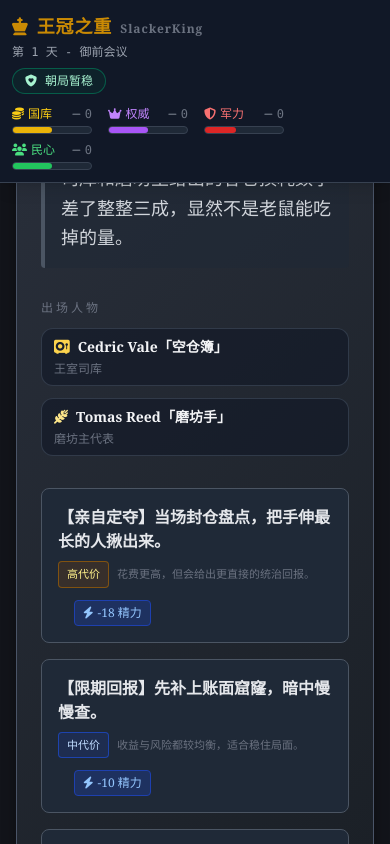
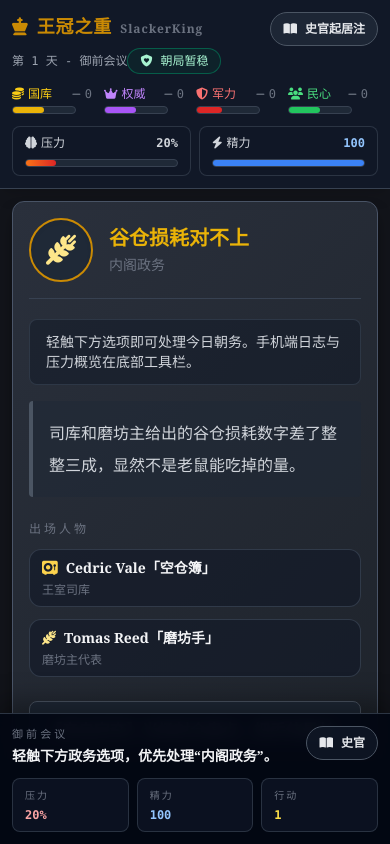
Before and after one commit to onovich/SlackerKing, a React (Vite) app: page / in a window 390 px wide. Built offline with nearby package versions, Linux system fonts and the light colour scheme.

Commit message:
Adapt UI for mobile and desktop

```diff
--- a/src/App.jsx
+++ b/src/App.jsx
@@ -1,10 +1,11 @@
-import { useEffect, useMemo } from 'react';
+import { useEffect, useMemo, useState } from 'react';
 import { useGameSession } from './logic/hooks/useGameSession';
 import { getCourtFigures, getFactionOverview, getRegimeSummary, getVisibleRisks, isMorningChoiceAvailable } from './logic/engine/gameEngine';
 import { locations } from './data/gameContent';
 import { TopBar } from './view/components/TopBar';
 import { DesktopCompanion } from './view/components/DesktopCompanion';
 import { LogPanel } from './view/components/LogPanel';
+import { MobileActionBar } from './view/components/MobileActionBar';
 import { ResumePrompt } from './view/components/ResumePrompt';
 import { MorningScreen } from './view/screens/MorningScreen';
 import { AfternoonScreen } from './view/screens/AfternoonScreen';
@@ -24,6 +25,7 @@ function FloatingTexts({ items }) {
 }
 
 export default function App() {
+  const [mobileLogOpen, setMobileLogOpen] = useState(false);
   const {
     gameState,
     runRecords,
@@ -46,6 +48,10 @@ export default function App() {
   useEffect(() => {
     document.title = 'SlackerKing';
   }, []);
+
+  useEffect(() => {
+    setMobileLogOpen(false);
+  }, [gameState.phase, gameState.isGameOver]);
 
   const choiceAvailability = useMemo(
     () => Object.fromEntries(
@@ -122,13 +128,13 @@ export default function App() {
   return (
     <div className={`app-shell relative flex h-screen w-screen flex-col selection:bg-yellow-700 selection:text-white ${damageFlash ? 'damage-flash' : ''}`}>
       <div className="flex h-full w-full flex-col xl:mx-auto xl:max-w-[1720px] xl:px-5 xl:py-4">
-        <TopBar gameState={gameState} visibleRisks={visibleRisks} />
+        <TopBar gameState={gameState} visibleRisks={visibleRisks} onOpenLog={() => setMobileLogOpen(true)} />
 
-        <main className="flex flex-1 overflow-hidden xl:gap-5 xl:overflow-visible xl:pt-4">
+        <main className="flex flex-1 overflow-hidden pb-24 xl:gap-5 xl:overflow-visible xl:pb-0 xl:pt-4">
           <DesktopCompanion gameState={gameState} currentEvent={currentEvent} visibleRisks={visibleRisks} factionOverview={factionOverview} courtFigures={courtFigures} runRecords={runRecords} />
 
           <div
-            className="relative flex flex-1 items-center justify-center overflow-y-auto p-4 md:p-8 xl:rounded-[28px] xl:border xl:border-gray-700/80 xl:bg-[radial-gradient(circle_at_top,_rgba(74,85,104,0.28),_rgba(18,20,26,0.95)_55%)] xl:shadow-[0_16px_40px_rgba(0,0,0,0.35)]"
+            className="relative flex flex-1 items-start justify-center overflow-y-auto p-3 pb-28 sm:p-4 sm:pb-32 md:items-center md:p-8 md:pb-8 xl:rounded-[28px] xl:border xl:border-gray-700/80 xl:bg-[radial-gradient(circle_at_top,_rgba(74,85,104,0.28),_rgba(18,20,26,0.95)_55%)] xl:shadow-[0_16px_40px_rgba(0,0,0,0.35)]"
             id="interaction-area"
           >
             {gameState.isGameOver ? (
@@ -165,6 +171,17 @@ export default function App() {
         </main>
       </div>
 
+      {mobileLogOpen ? <LogPanel logs={gameState.logs} variant="mobile" onClose={() => setMobileLogOpen(false)} /> : null}
+      {!resumePrompt ? (
+        <MobileActionBar
+          gameState={gameState}
+          currentEvent={currentEvent}
+          onOpenLog={() => setMobileLogOpen(true)}
+          onEndAfternoon={endAfternoon}
+          onNextDay={nextDay}
+        />
+      ) : null}
+
       {resumePrompt ? (
         <ResumePrompt
           savedRun={resumePrompt}
--- a/src/styles.css
+++ b/src/styles.css
@@ -30,6 +30,14 @@ button {
 
 .app-shell {
   background-color: #12141a;
+}
+
+.mobile-dock {
+  padding-bottom: calc(0.75rem + env(safe-area-inset-bottom));
+}
+
+.mobile-log-panel {
+  animation: slideUpSheet 0.22s ease-out;
 }
 
 @media (min-width: 1280px) {
@@ -105,6 +113,17 @@ button {
   }
 }
 
+@keyframes slideUpSheet {
+  0% {
+    opacity: 0;
+    transform: translateY(18px);
+  }
+  100% {
+    opacity: 1;
+    transform: translateY(0);
+  }
+}
+
 .two-line-clamp {
   line-clamp: 2;
   display: -webkit-box;
--- /dev/null
+++ b/src/view/components/MobileActionBar.jsx
@@ -0,0 +1,77 @@
+import { getPhaseName } from '../../logic/engine/gameEngine';
+
+function getTip(gameState, currentEvent) {
+  if (gameState.phase === 'morning') {
+    return currentEvent?.tag ? `轻触下方政务选项，优先处理“${currentEvent.tag}”。` : '轻触下方政务选项推进一天。';
+  }
+
+  if (gameState.phase === 'afternoon') {
+    return `还剩 ${gameState.player.ap} 点行动力，轻触地点巡幸，或直接结束午后。`;
+  }
+
+  return '先看完夜报，再进入下一天。';
+}
+
+export function MobileActionBar({ gameState, currentEvent, onOpenLog, onEndAfternoon, onNextDay }) {
+  if (gameState.isGameOver) {
+    return null;
+  }
+
+  const showEndAfternoon = gameState.phase === 'afternoon';
+  const showNextDay = gameState.phase === 'night';
+
+  return (
+    <div className="mobile-dock fixed inset-x-0 bottom-0 z-30 border-t border-gray-700/80 bg-gray-950/95 px-3 pb-[calc(0.75rem+env(safe-area-inset-bottom))] pt-3 shadow-[0_-12px_24px_rgba(0,0,0,0.35)] backdrop-blur md:hidden">
+      <div className="mx-auto flex max-w-3xl flex-col gap-3">
+        <div className="flex items-start justify-between gap-3">
+          <div className="min-w-0">
+            <div className="text-[11px] uppercase tracking-[0.28em] text-gray-500">{getPhaseName(gameState.phase)}</div>
+            <div className="mt-1 text-sm font-semibold text-gray-100">{getTip(gameState, currentEvent)}</div>
+          </div>
+          <button
+            type="button"
+            onClick={onOpenLog}
+            className="shrink-0 rounded-full border border-gray-600 bg-gray-900/80 px-3 py-2 text-xs font-semibold text-gray-200"
+          >
+            <i className="fas fa-book-open mr-2" />史官
+          </button>
+        </div>
+
+        <div className="grid grid-cols-3 gap-2 text-xs">
+          <div className="rounded-lg border border-gray-700/70 bg-gray-900/70 px-3 py-2 text-gray-300">
+            <div className="text-[10px] uppercase tracking-[0.2em] text-gray-500">压力</div>
+            <div className="mt-1 font-mono font-bold text-red-300">{gameState.player.stress}%</div>
+          </div>
+          <div className="rounded-lg border border-gray-700/70 bg-gray-900/70 px-3 py-2 text-gray-300">
+            <div className="text-[10px] uppercase tracking-[0.2em] text-gray-500">精力</div>
+            <div className="mt-1 font-mono font-bold text-blue-300">{gameState.player.energy}</div>
+          </div>
+          <div className="rounded-lg border border-gray-700/70 bg-gray-900/70 px-3 py-2 text-gray-300">
+            <div className="text-[10px] uppercase tracking-[0.2em] text-gray-500">行动</div>
+            <div className="mt-1 font-mono font-bold text-yellow-300">{gameState.phase === 'afternoon' ? gameState.player.ap : gameState.day}</div>
+          </div>
+        </div>
+
+        {showEndAfternoon ? (
+          <button
+            type="button"
+            onClick={onEndAfternoon}
+            className="w-full rounded-xl border border-gray-500 bg-gradient-to-r from-gray-700 to-gray-600 px-4 py-3 text-sm font-bold tracking-wide text-white"
+          >
+            回寝宫安歇 <i className="fas fa-bed ml-2" />
+          </button>
+        ) : null}
+
+        {showNextDay ? (
+          <button
+            type="button"
+            onClick={onNextDay}
+            className="w-full rounded-xl border border-yellow-500 bg-yellow-700 px-4 py-3 text-sm font-bold tracking-wide text-white"
+          >
+            进入下一天 <i className="fas fa-sun ml-2" />
+          </button>
+        ) : null}
+      </div>
+    </div>
+  );
+}
--- a/src/view/components/TopBar.jsx
+++ b/src/view/components/TopBar.jsx
@@ -20,7 +20,7 @@ function ResourceMeter({ type, value, delta }) {
   const deltaMeta = formatDelta(delta);
 
   return (
-    <div className="resource-group" data-type={type}>
+    <div className="resource-group min-w-[5rem]" data-type={type}>
       <div className="mb-1 flex justify-between text-xs">
         <span className={meta.textColor}>
           <i className={`fas ${meta.icon} mr-1`} />
@@ -31,7 +31,7 @@ function ResourceMeter({ type, value, delta }) {
           {deltaMeta.label}
         </span>
       </div>
-      <div className="relative h-2 w-20 rounded-full border border-gray-700 bg-gray-800 md:w-24">
+      <div className="relative h-2 w-16 rounded-full border border-gray-700 bg-gray-800 sm:w-20 md:w-24">
         <div
           className={`bar-transition h-full rounded-full ${isLow ? 'animate-pulse bg-red-500' : meta.barColor}`}
           style={{ width: `${safeValue}%` }}
@@ -81,12 +81,12 @@ function RiskBadge({ visibleRisks }) {
   );
 }
 
-export function TopBar({ gameState, visibleRisks }) {
+export function TopBar({ gameState, visibleRisks, onOpenLog }) {
   const stressAlert = gameState.player.stress > 80;
 
   return (
-    <header className="z-10 flex flex-wrap items-center justify-between border-b border-gray-700 bg-gray-900 p-3 shadow-lg xl:rounded-[24px] xl:border xl:px-5 xl:py-4 xl:shadow-[0_10px_30px_rgba(0,0,0,0.25)]">
-      <div className="flex min-w-[200px] flex-col">
+    <header className="z-10 flex flex-wrap items-start justify-between gap-3 border-b border-gray-700 bg-gray-900 p-3 shadow-lg xl:rounded-[24px] xl:border xl:px-5 xl:py-4 xl:shadow-[0_10px_30px_rgba(0,0,0,0.25)]">
+      <div className="min-w-0 flex-1">
         <h1 className="text-lg font-bold tracking-wider text-yellow-600">
           <i className="fas fa-chess-king mr-2" />
           王冠之重
@@ -96,10 +96,40 @@ export function TopBar({ gameState, visibleRisks }) {
         <RiskBadge visibleRisks={visibleRisks} />
       </div>
 
-      <div className="mt-3 flex w-full flex-wrap justify-start gap-x-4 gap-y-2 md:mt-0 md:flex-1 md:justify-center md:space-x-0 xl:w-auto xl:flex-nowrap xl:gap-x-7">
+      <button
+        type="button"
+        onClick={onOpenLog}
+        className="inline-flex shrink-0 items-center gap-2 rounded-full border border-gray-600 bg-gray-800/90 px-3 py-2 text-xs font-semibold text-gray-200 md:hidden"
+      >
+        <i className="fas fa-book-open" />
+        史官起居注
+      </button>
+
+      <div className="flex w-full flex-wrap justify-start gap-x-3 gap-y-2 md:mt-0 md:flex-1 md:justify-center md:space-x-0 xl:w-auto xl:flex-nowrap xl:gap-x-7">
         {RESOURCE_KEYS.map((key) => (
           <ResourceMeter key={key} type={key} value={gameState.resources[key]} delta={gameState.dailyChanges[key]} />
         ))}
+      </div>
+
+      <div className="grid w-full grid-cols-2 gap-2 text-xs md:hidden">
+        <div className={`rounded-lg border px-3 py-2 ${stressAlert ? 'border-red-800/70 bg-red-950/20 text-red-100' : 'border-gray-700/70 bg-gray-900/60 text-gray-300'}`}>
+          <div className="flex items-center justify-between gap-2">
+            <span><i className="fas fa-brain mr-1" />压力</span>
+            <span className="font-mono font-bold">{gameState.player.stress}%</span>
+          </div>
+          <div className="mt-2 h-2 rounded-full border border-gray-700 bg-gray-800">
+            <div className={`bar-transition h-full rounded-full ${stressAlert ? 'animate-pulse bg-red-500' : 'bg-gradient-to-r from-orange-500 to-red-600'}`} style={{ width: `${gameState.player.stress}%` }} />
+          </div>
+        </div>
+        <div className="rounded-lg border border-gray-700/70 bg-gray-900/60 px-3 py-2 text-gray-300">
+          <div className="flex items-center justify-between gap-2">
+            <span><i className="fas fa-bolt mr-1" />精力</span>
+            <span className="font-mono font-bold text-blue-300">{gameState.player.energy}</span>
+          </div>
+          <div className="mt-2 h-2 rounded-full border border-gray-700 bg-gray-800">
+            <div className="bar-transition h-full rounded-full bg-blue-500" style={{ width: `${gameState.player.energy}%` }} />
+          </div>
+        </div>
       </div>
 
       <div className="hidden min-w-[200px] justify-end space-x-6 border-l border-gray-700 pl-4 md:flex xl:min-w-[240px]">
--- a/src/view/screens/MorningScreen.jsx
+++ b/src/view/screens/MorningScreen.jsx
@@ -14,24 +14,28 @@ function FigureChip({ figure }) {
 
 export function MorningScreen({ event, availability, onChoose, locked, courtFigures = [] }) {
   return (
-    <section className="parchment flex w-full max-w-3xl flex-col rounded-xl p-6 md:p-10 xl:max-w-6xl xl:flex-row xl:gap-8 xl:p-8">
+    <section className="parchment flex w-full max-w-3xl flex-col rounded-xl p-4 sm:p-6 md:p-10 xl:max-w-6xl xl:flex-row xl:gap-8 xl:p-8">
       <div className="xl:flex xl:min-h-full xl:flex-1 xl:flex-col xl:justify-between">
-        <div className="mb-6 flex items-center border-b border-gray-700 pb-4 xl:mb-8">
+        <div className="mb-5 flex items-center border-b border-gray-700 pb-4 xl:mb-8">
           <div className="mr-4 flex h-16 w-16 items-center justify-center rounded-full border-2 border-yellow-600 bg-gray-800 shadow-inner xl:h-20 xl:w-20">
             <i className={`fas ${event.icon} ${event.color} text-3xl xl:text-4xl`} />
           </div>
           <div>
-            <h2 className="text-2xl font-bold text-yellow-500 xl:text-3xl">{event.title}</h2>
+            <h2 className="text-xl font-bold text-yellow-500 sm:text-2xl xl:text-3xl">{event.title}</h2>
             <span className="text-sm text-gray-500 xl:text-base">{event.tag}</span>
           </div>
         </div>
 
-        <p className="mb-8 rounded border-l-4 border-gray-600 bg-gray-800/50 p-4 font-serif text-lg leading-relaxed text-gray-300 xl:mb-0 xl:min-h-[220px] xl:text-[1.15rem] xl:leading-9">
+        <div className="mb-4 rounded-lg border border-gray-700/70 bg-gray-900/50 px-4 py-3 text-sm text-gray-300 xl:hidden">
+          轻触下方选项即可处理今日朝务。手机端日志与压力概览在底部工具栏。
+        </div>
+
+        <p className="mb-6 rounded border-l-4 border-gray-600 bg-gray-800/50 p-4 font-serif text-base leading-8 text-gray-300 sm:text-lg xl:mb-0 xl:min-h-[220px] xl:text-[1.15rem] xl:leading-9">
           {event.desc}
         </p>
 
         {courtFigures.length > 0 ? (
-          <div className="mb-8 xl:mb-0 xl:pt-6">
+          <div className="mb-6 xl:mb-0 xl:pt-6">
             <div className="mb-3 text-xs uppercase tracking-[0.25em] text-gray-500">出场人物</div>
             <div className="grid gap-3 md:grid-cols-2">
               {courtFigures.map((figure) => <FigureChip key={figure.id} figure={figure} />)}
@@ -49,7 +53,7 @@ export function MorningScreen({ event, availability, onChoose, locked, courtFigu
         </div>
       </div>
 
-      <div className="flex flex-col space-y-4 xl:w-[30rem] xl:justify-center">
+      <div className="flex flex-col space-y-3 sm:space-y-4 xl:w-[30rem] xl:justify-center">
         {event.choices.map((choice) => {
           const isEnabled = !locked && Boolean(availability[choice.id]);
           const [label, detail] = choice.text.split('(');
@@ -70,7 +74,7 @@ export function MorningScreen({ event, availability, onChoose, locked, courtFigu
             >
               <div className="mb-1 flex items-start justify-between gap-4">
                 <div>
-                  <span className="font-bold xl:text-lg">{label.trim()}</span>
+                  <span className="font-bold sm:text-[1rem] xl:text-lg">{label.trim()}</span>
                   <div className="mt-2 flex flex-wrap items-center gap-2">
                     <span className={`rounded border px-2 py-1 text-[11px] ${tierMeta.badgeClass}`}>
                       {tierMeta.label}
--- a/src/view/screens/NightScreen.jsx
+++ b/src/view/screens/NightScreen.jsx
@@ -124,10 +124,11 @@ export function NightScreen({ summary, dailyChanges, regimeSummary, onNextDay })
   const figureNames = getFigureNames(regimeSummary);
 
   return (
-    <section className="parchment flex w-full max-w-2xl flex-col rounded-xl p-8 xl:max-w-4xl xl:p-10">
+    <section className="parchment flex w-full max-w-2xl flex-col rounded-xl p-5 sm:p-6 xl:max-w-4xl xl:p-10">
       <div className="mb-6 border-b border-gray-700 pb-4 text-center">
         <i className="fas fa-moon mb-4 animate-pulse text-5xl text-blue-400" />
         <h2 className="text-2xl font-bold text-gray-200">暗夜密报</h2>
+        <p className="mt-3 text-sm text-gray-400 xl:hidden">手机端可在底部直接进入下一天，先看完今晚的连锁后果。</p>
         <p className="mt-3 hidden text-sm text-gray-500 xl:block">桌面端可按 Enter 继续，滚轮浏览整晚的连锁后果。</p>
       </div>
 
@@ -175,7 +176,7 @@ export function NightScreen({ summary, dailyChanges, regimeSummary, onNextDay })
       <button
         type="button"
         onClick={onNextDay}
-        className="w-full rounded-lg border border-yellow-500 bg-yellow-700 py-4 text-lg font-bold text-white shadow-lg transition hover:bg-yellow-600"
+        className="hidden w-full rounded-lg border border-yellow-500 bg-yellow-700 py-4 text-lg font-bold text-white shadow-lg transition hover:bg-yellow-600 md:block"
       >
         迎接新的一天（敲响晨钟）
       </button>
```
Also changed, not shown: src/view/components/LogPanel.jsx (+48 -14 lines), src/view/screens/AfternoonScreen.jsx (+8 -7 lines), src/view/screens/GameOverScreen.jsx (+5 -5 lines).
